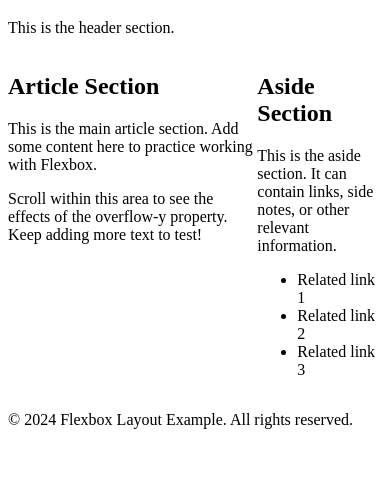
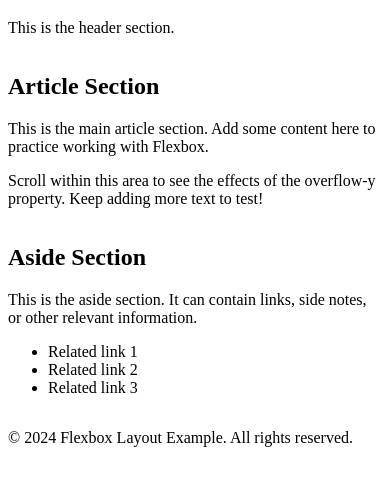
Before and after one commit to Mwamachi95/alx_html_css, a plain HTML site: page css_basic/index.html in a window 390 px wide. Shown: the part 106-592 px from the top of the page. Drawn offline with Linux system fonts and the light colour scheme.

Commit message:
Commit changes to the index.html and styles.css files
Added the class attribute to the <body> tag
Added a media query in the styles.css file to make it responsive

```diff
--- a/css_basic/index.html
+++ b/css_basic/index.html
@@ -6,7 +6,7 @@
         <link href="styles.css" rel="stylesheet">
         <title>Flexbox Layout Example</title>
     </head>
-    <body>
+    <body class="works_on_smartphone">
         <header>
             <h1>Welcome to Flexbox Layout</h1>
             <p>This is the header section.</p>
--- a/css_basic/styles.css
+++ b/css_basic/styles.css
@@ -18,3 +18,13 @@
     flex: 1;
     overflow-y: auto;
  }
+
+ @media (max-width: 768px) {
+    main {
+        flex-direction: column;
+    }
+
+    article, aside {
+        flex: 1 100%;
+    }
+ }
```
